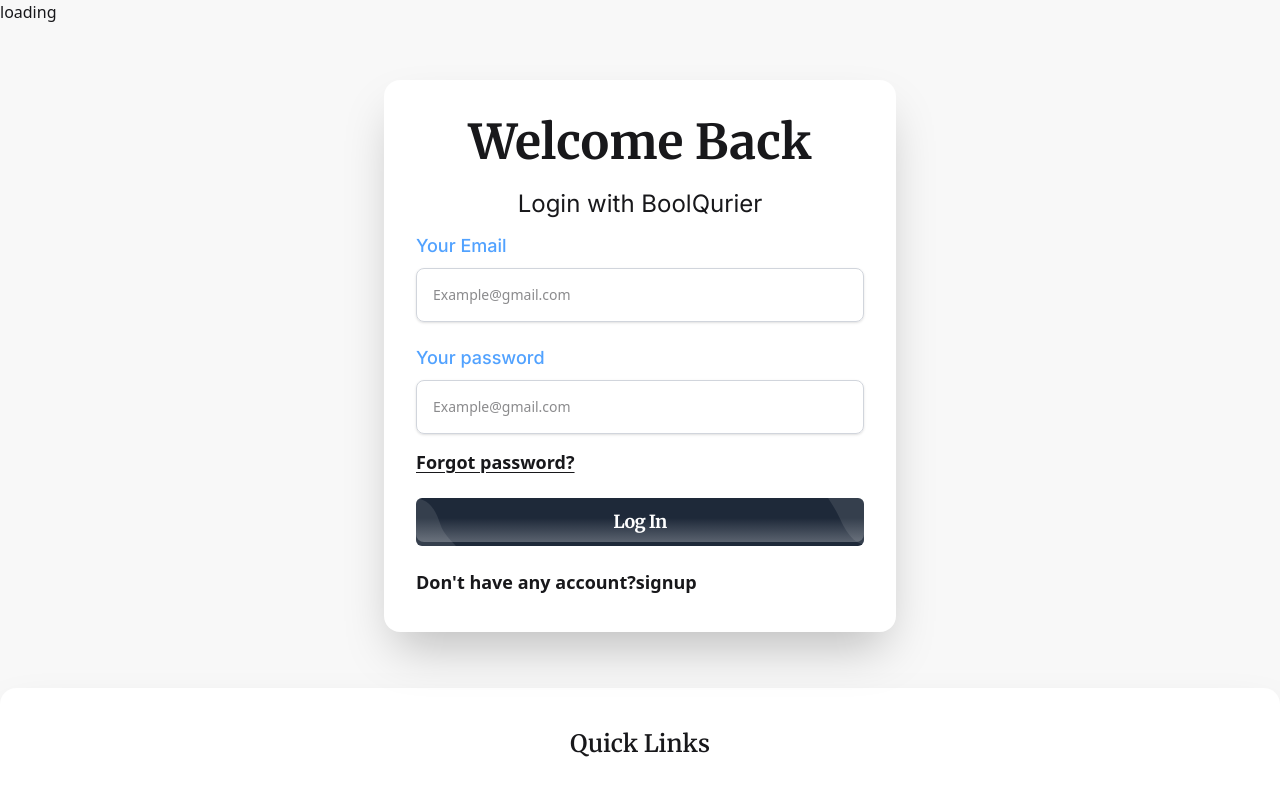
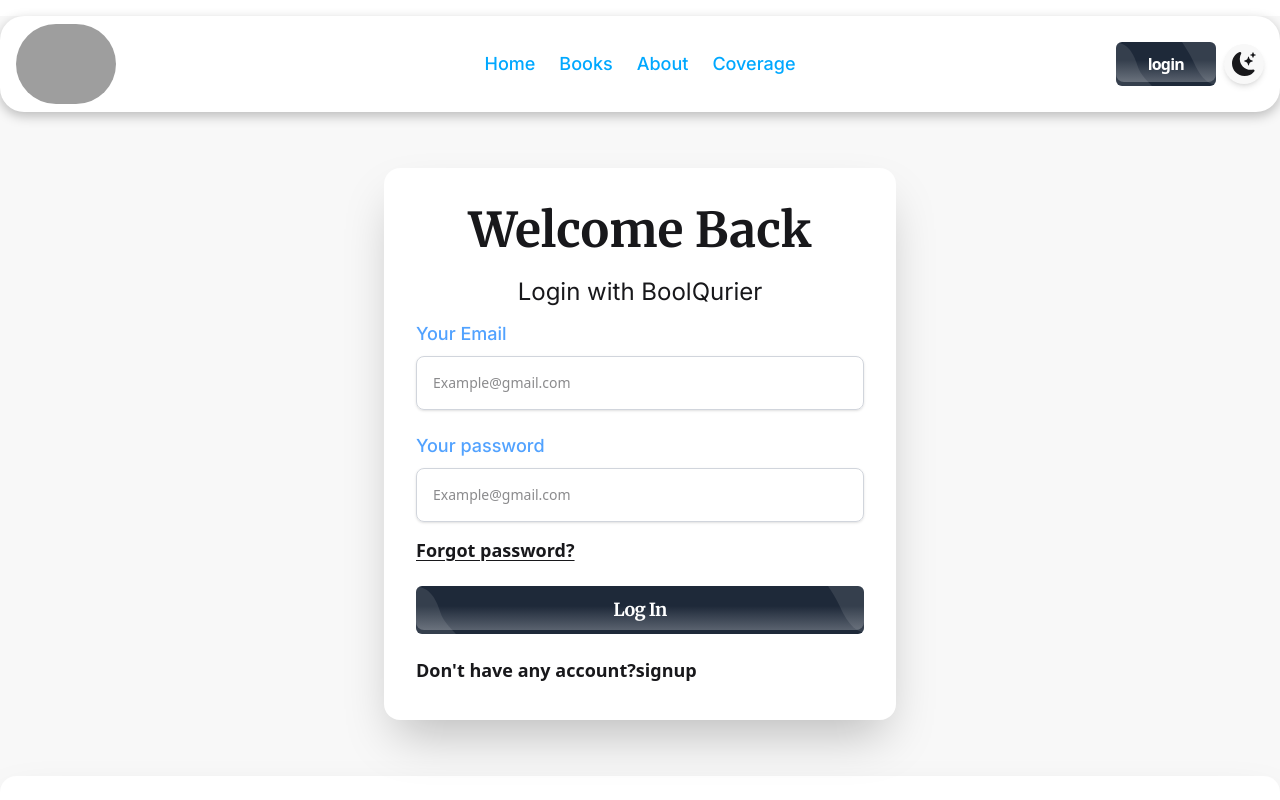
Before and after one commit to junayed17/assignment11, a React (Vite) app: page /login in a window 1280 px wide. Shown: the top 800 px of the page. Built offline with nearby package versions, Linux system fonts and the light colour scheme; no server answers; grey boxes are pictures that could not be loaded.

Commit message:
logout and login functionality added

```diff
--- a/src/components/ThemeToggle.jsx
+++ b/src/components/ThemeToggle.jsx
@@ -19,7 +19,7 @@
   return (
     <button
       onClick={toggleTheme}
-      className="btn btn-circle bg-base-200 border-none shadow-md hover:scale-110 transition-all ml-4 text-2xl"
+      className="btn btn-circle bg-base-200 border-none shadow-md hover:scale-110 transition-all ml-2 text-2xl"
     >
       {theme === "light" ? <BsMoonStarsFill /> : <BsSunFill />}
     </button>
--- a/src/context/AuthContext.jsx
+++ b/src/context/AuthContext.jsx
@@ -3,6 +3,8 @@
 import {
   createUserWithEmailAndPassword,
   onAuthStateChanged,
+  signInWithEmailAndPassword,
+  signOut,
   updateProfile,
 } from "firebase/auth";
 export const AuthContextData = createContext();
@@ -18,11 +20,21 @@
     return updateProfile(auth.currentUser, userData);
   }
 
+  function handleLogOut() {
+    return signOut(auth)
+  }
+
+
+  function handleSignInWithEmailPass(email,pass) {
+   return signInWithEmailAndPassword(auth,email,pass)
+  }
   const authData = {
     handleSignUpWithEmail,
     handleUpdateProfile,
     user,
     setUser,
+    handleLogOut,
+    handleSignInWithEmailPass,
   };
 
    useEffect(() => {
--- a/src/layouts/homeLayout/Navber.jsx
+++ b/src/layouts/homeLayout/Navber.jsx
@@ -4,34 +4,43 @@
 import Logo from "../../components/Logo";
 import ThemeToggle from "../../components/ThemeToggle";
 import useAuthHook from "../../customHook/useAuthHook";
+import toast from "react-hot-toast";
 
 const Navber = () => {
-  const { user } = useAuthHook();
+  const { user, handleLogOut } = useAuthHook();
 
   console.log(user);
-  if (!user) {
-    return <h2>loading</h2>
+  // if (!user) {
+  //   return <h2>loading</h2>
+  // }
+
+  function handleSignOut() {
+    handleLogOut().then(()=>{
+      toast.success("Logout Sucessfull")
+    })
   }
+
+
 
   const links = (
     <>
       <li>
-        <NavLink className="text-base font-medium text-[#00a8ff] hover:text-blue-500 duration-300">
+        <NavLink className=" font-medium text-[#00a8ff] bodyFont hover:text-blue-500 duration-300 text-lg">
           Home
         </NavLink>
       </li>
       <li>
-        <NavLink className="text-base font-medium text-[#00a8ff] hover:text-blue-500 duration-300">
+        <NavLink className="text-lg font-medium bodyFont text-[#00a8ff] hover:text-blue-500 duration-300">
           Books
         </NavLink>
       </li>
       <li>
-        <NavLink className="text-base font-medium text-[#00a8ff] hover:text-blue-500 duration-300">
+        <NavLink className="text-lg font-medium bodyFont text-[#00a8ff] hover:text-blue-500 duration-300">
           About
         </NavLink>
       </li>
       <li>
-        <NavLink className="text-base font-medium text-[#00a8ff] hover:text-blue-500 duration-300">
+        <NavLink className="text-lg font-medium bodyFont text-[#00a8ff] hover:text-blue-500 duration-300">
           Coverage
         </NavLink>
       </li>
@@ -75,7 +84,7 @@
         </div>
 
         <div className="navbar-end">
-
+          {user ? (
             <div className="relative mr-2 h-15 w-15 rounded-full p-[2px] bg-gradient-to-tr from-blue-500 via-sky-400 to-red-500 shadow-md hover:scale-105 transition duration-300">
               <img
                 className="h-full w-full rounded-full object-cover"
@@ -83,9 +92,13 @@
                 alt="user"
               />
             </div>
+          ) : (
+            ""
+          )}
 
           <Link
-            to={user ? "" : "/login"}
+            to={user ? "/" : "/login"}
+            onClick={user ? handleSignOut : ""}
             class="relative inline-flex items-center justify-center px-8 py-2.5 overflow-hidden tracking-tighter text-white bg-gray-800 rounded-md group"
           >
             <span class="absolute w-0 h-0 transition-all duration-500 ease-out bg-orange-600 rounded-full group-hover:w-56 group-hover:h-56"></span>
--- a/src/main.jsx
+++ b/src/main.jsx
@@ -11,7 +11,7 @@
 
 function AppWrapper() {
   useEffect(() => {
-    AOS.init({ duration: 2000, once: false });
+    AOS.init({ duration: 2000, once: true });
   }, []);
 
   return <RouterProvider router={router} />;
--- a/src/pages/auth/login/Login.jsx
+++ b/src/pages/auth/login/Login.jsx
@@ -1,6 +1,8 @@
 import React from "react";
 import { useForm } from "react-hook-form";
 import { Link } from "react-router";
+import useAuthHook from "../../../customHook/useAuthHook";
+import toast from "react-hot-toast";
 
 const Login = () => {
   const {
@@ -9,10 +11,16 @@
     formState: { errors },
   } = useForm();
 
-
+  const { handleSignInWithEmailPass } = useAuthHook();
   function handleSignIn(data) {
     console.log(data);
-
+    handleSignInWithEmailPass(data.email,data.password).then((result) => {
+      console.log(result);
+      if (result.user.accessToken) {
+        toast.success("log in sucessfull");
+      }
+    }).catch(err=>toast.error(err.code)
+    )
   }
 
   return (
```
Lines whose indentation alone changed are shown as unchanged.
